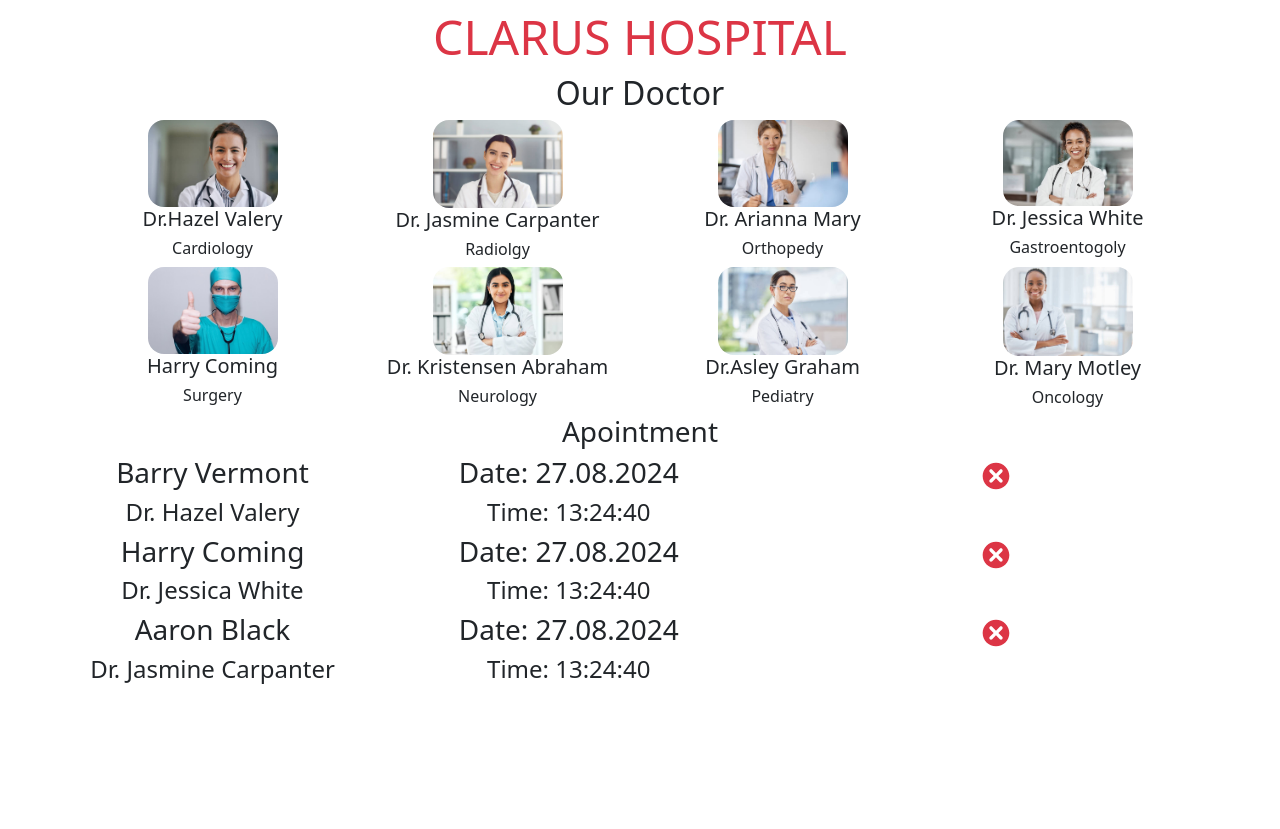
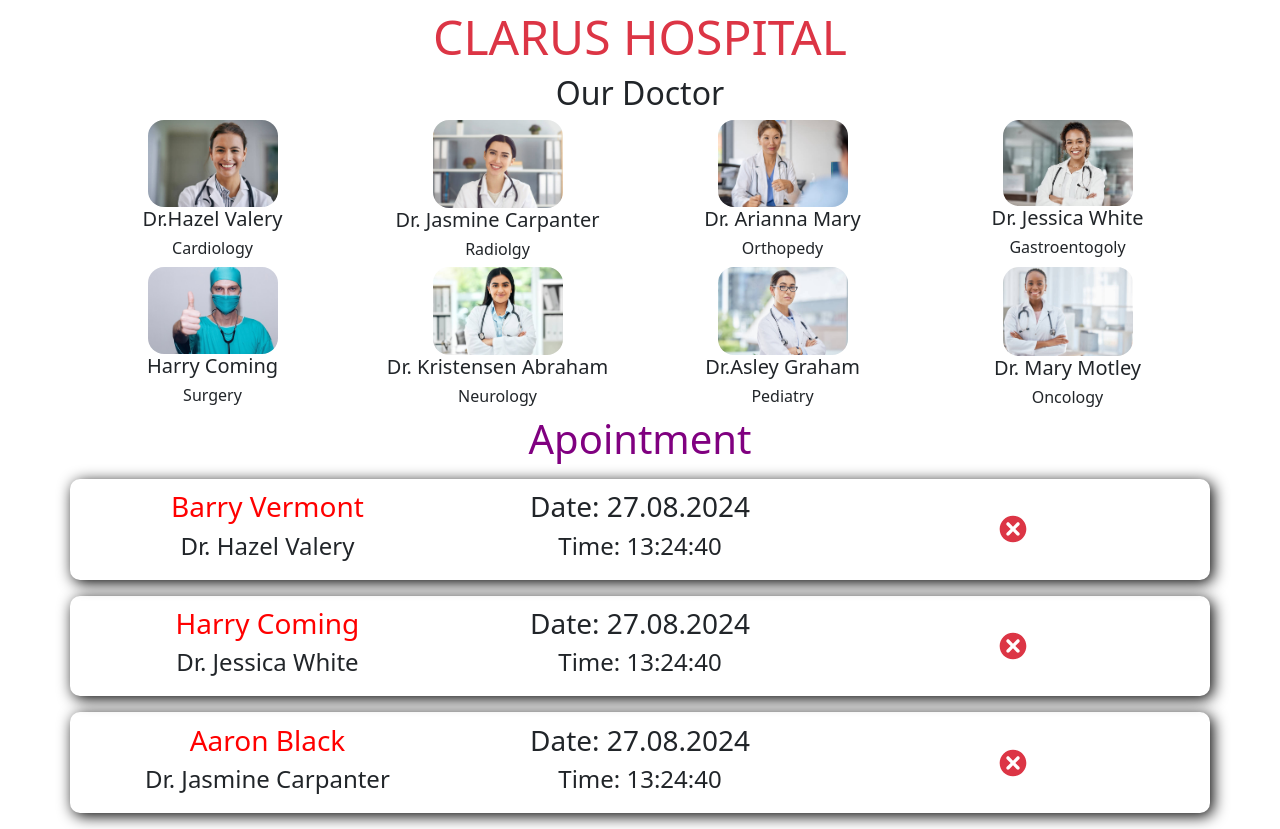
Before and after one commit to nurdoganbahadir/React-Appointment-App, a React (Create React App) app: page / in a window 1280 px wide. Before the commit the page ends 800 px from the top, so only its background shows below. Built offline with nearby package versions, Linux system fonts and the light colour scheme.

Commit message:
consulted yazısı eklendi ve düzenlendi

```diff
--- a/src/components/AppointmentList.jsx
+++ b/src/components/AppointmentList.jsx
@@ -1,30 +1,46 @@
-import React from "react";
+import React, { useState } from "react";
 import { Container, Row, Col } from "react-bootstrap";
 import { TiDelete } from "react-icons/ti";
 
 const AppointmentList = ({ appointmentData, handleDelete }) => {
+  const [showConsulted, setShowConsulted] = useState(null);
+
+  const handleRowClick = (id) => {
+    setShowConsulted(showConsulted === id ? null : id);
+  };
+
   return (
     <Container>
-      <h3>Apointment</h3>
+      <h3 className="app-header">Apointment</h3>
       {appointmentData.map(({ id, patient, day, consulted, doctor }) => (
-        <div key={id}>
-          <Row>
-            <Col xs={3} md={6} lg={3}>
-              <h3>{patient}</h3>
+        <div key={id} className="card-div">
+          <Row className="app-row" onClick={() => handleRowClick(id)}>
+            <Col>
+              <h3 className="patient-name">{patient}</h3>
               <h4>{doctor}</h4>
             </Col>
             <Col>
               <h3>Date: {new Date(day).toLocaleDateString("tr")}</h3>
               <h4>Time: {new Date(day).toLocaleTimeString("tr")}</h4>
             </Col>
-            <Col>
+            <Col className="delete-btn">
               <TiDelete
                 className="text-danger fs-1"
                 type="button"
-                onClick={() => handleDelete(id)}
+                onClick={(e) => {
+                  e.stopPropagation();
+                  handleDelete(id);
+                }}
               />
             </Col>
           </Row>
+          {showConsulted === id && (
+            <Row className="consulted-row">
+              <Col className="text-center">
+                <h4>{consulted ? "Consulted" : "Consulted"}</h4>
+              </Col>
+            </Row>
+          )}
         </div>
       ))}
     </Container>
--- a/src/style.css
+++ b/src/style.css
@@ -8,3 +8,45 @@
   cursor: pointer;
   transform: scale(1.05);
 }
+.app-header {
+  font-size: 2.5rem;
+  margin-bottom: 1rem;
+  font-weight: 200;
+  color: purple;
+}
+.col {
+  & .patient-name {
+    color: red;
+    text-transform: capitalize;
+  }
+}
+.app-row {
+  padding: 0.7rem;
+  border-radius: 10px;
+  box-shadow: 3px 3px 15px black;
+  margin-bottom: 1rem;
+  cursor: pointer;
+}
+.delete-btn {
+  display: flex;
+  align-items: center;
+  justify-content: center;
+}
+.card-div {
+  position: relative;
+}
+.consulted-row {
+  position: absolute;
+  top: 50%;
+  left: 50%;
+  z-index: 1;
+  background-color: purple;
+  border-radius: 10px;
+  padding: 0.4rem 1rem;
+  color: white;
+  transform: translate(-50%, -50%);
+  text-transform: uppercase;
+  & h4 {
+    line-height: 15px;
+  }
+}
```
